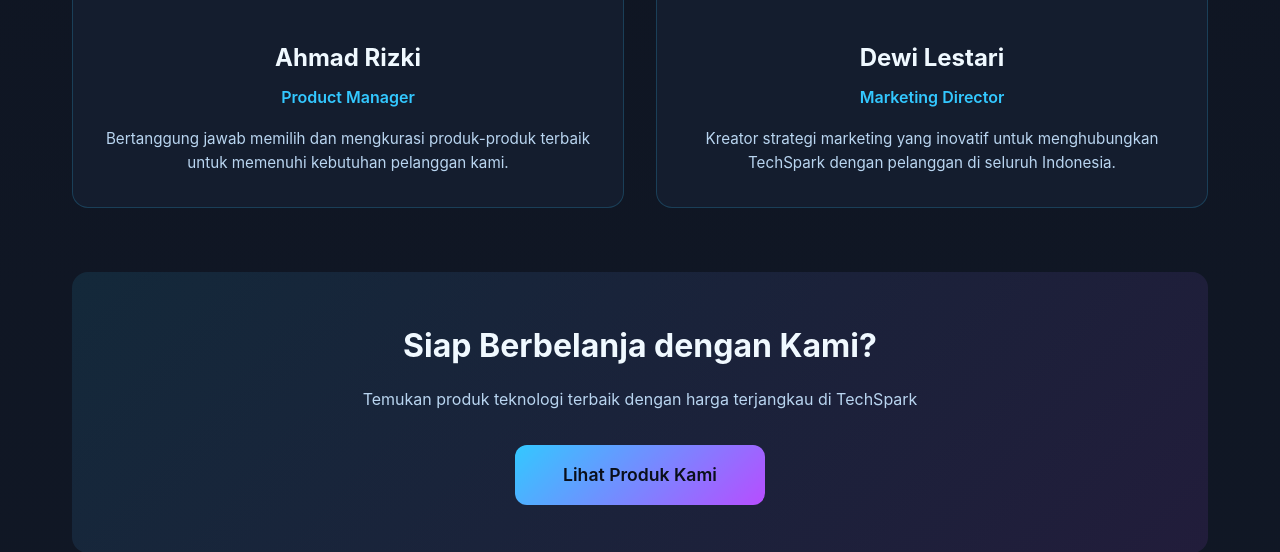
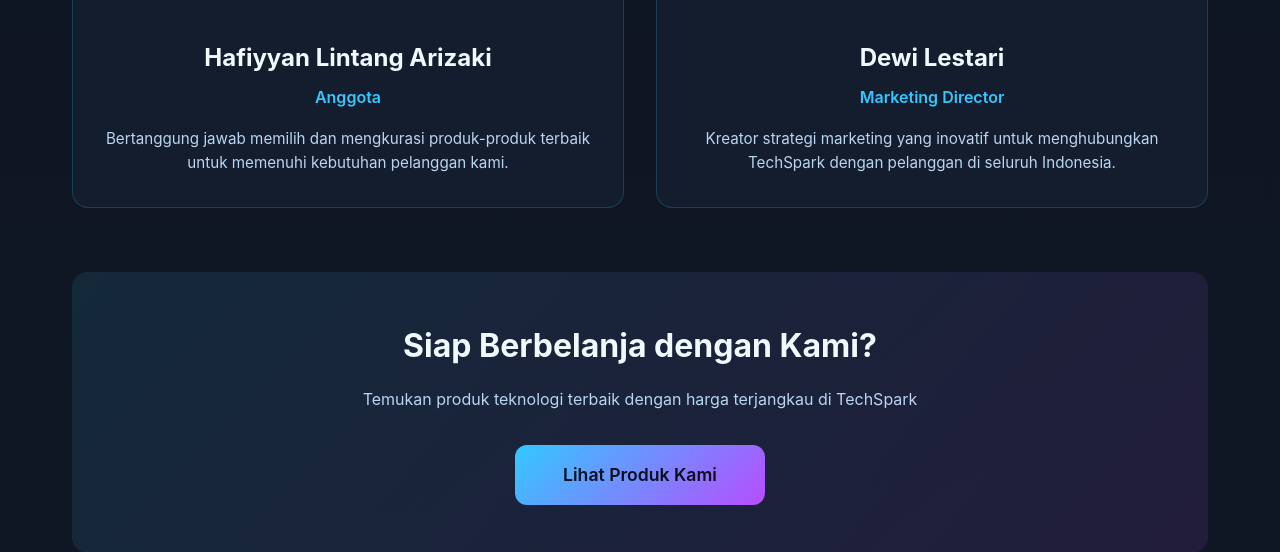
Before and after one commit to rahmatsigma/TechSpark, a Django app: page /about/ in a window 1280 px wide. Shown: the part 3163-3715 px from the top of the page. Run offline with Django 5.2, Linux system fonts and the light colour scheme; some libraries are stand-ins or nearby versions.

Commit message:
update identitas

```diff
--- a/techspark/templates/pages/about.html
+++ b/techspark/templates/pages/about.html
@@ -130,10 +130,10 @@
             </div>
 
             <div class="team-member">
-                <img src="https://images.unsplash.com/photo-1500648767791-00dcc994a43e?auto=format&fit=crop&w=400&q=80" alt="Product Manager" class="team-photo">
+                <img src="/static/images/lintang.jpg" alt="Product Manager" class="team-photo">
                 <div class="team-info">
-                    <h3 class="team-name">Ahmad Rizki</h3>
-                    <p class="team-role">Product Manager</p>
+                    <h3 class="team-name">Hafiyyan Lintang Arizaki</h3>
+                    <p class="team-role">Anggota</p>
                     <p class="team-bio">
                         Bertanggung jawab memilih dan mengkurasi produk-produk terbaik
                         untuk memenuhi kebutuhan pelanggan kami.
```
Also changed, not shown: static/images/lintang.jpg (added).
